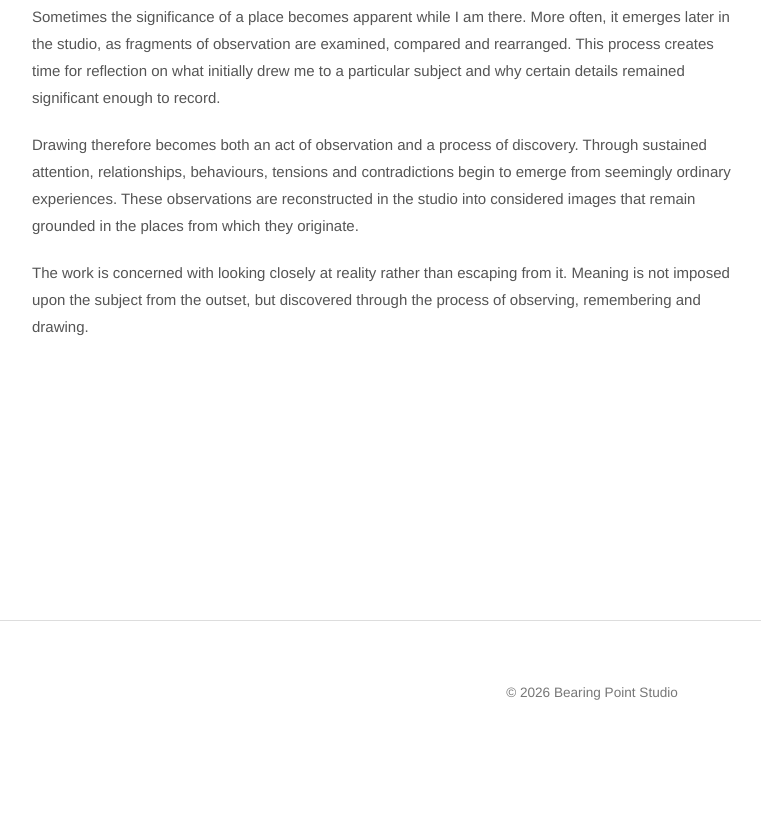
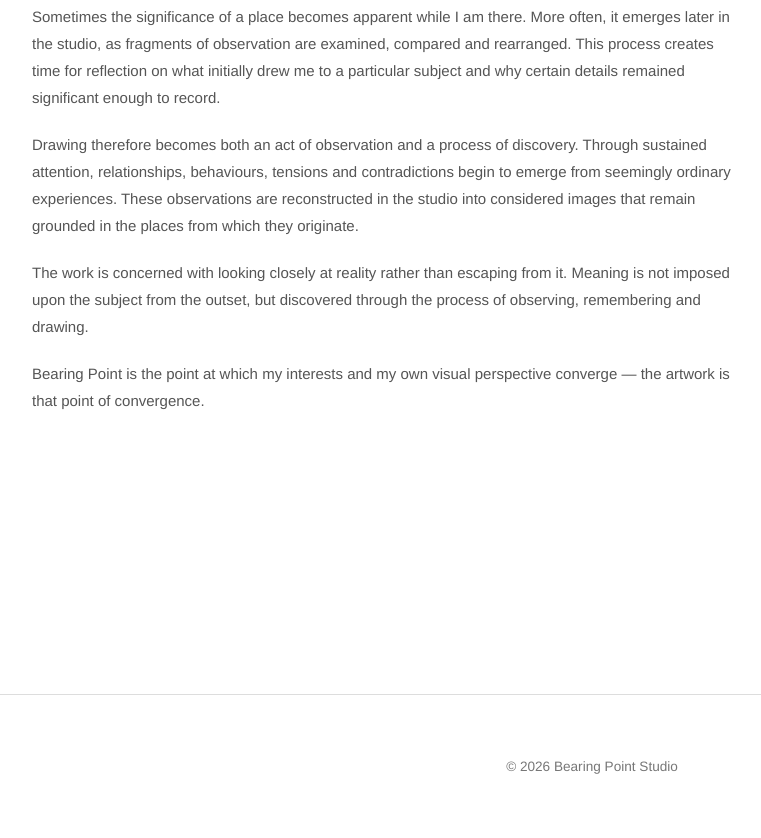
Before and after one commit to Adamgtay/adam-george-taylor, a plain HTML site: page index.html in a window 1280 px wide. Shown: the part 1350-2188 px from the top of the page, without its empty margins (48-809 px from the left). Before the commit the page ends 2114 px from the top, so only its background shows below. Drawn offline with Linux system fonts and the light colour scheme.

Commit message:
added line home page

```diff
--- a/index.html
+++ b/index.html
@@ -79,7 +79,12 @@
   <p>
     The work is concerned with looking closely at reality rather than escaping from it. Meaning is not imposed upon the subject from the outset, but discovered through the process of observing, remembering and drawing.
   </p>
-    </div>
+  <p>
+
+  Bearing Point is the point at which my interests and my own visual perspective converge — the artwork is that point of convergence.
+    </p>
+
+</div>
 
 
 </section>
```
